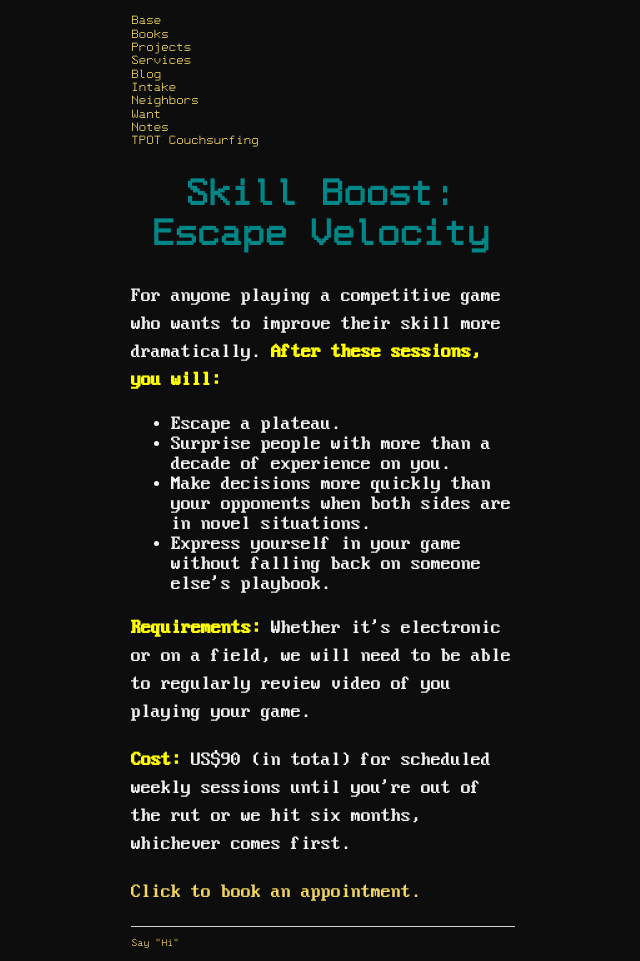
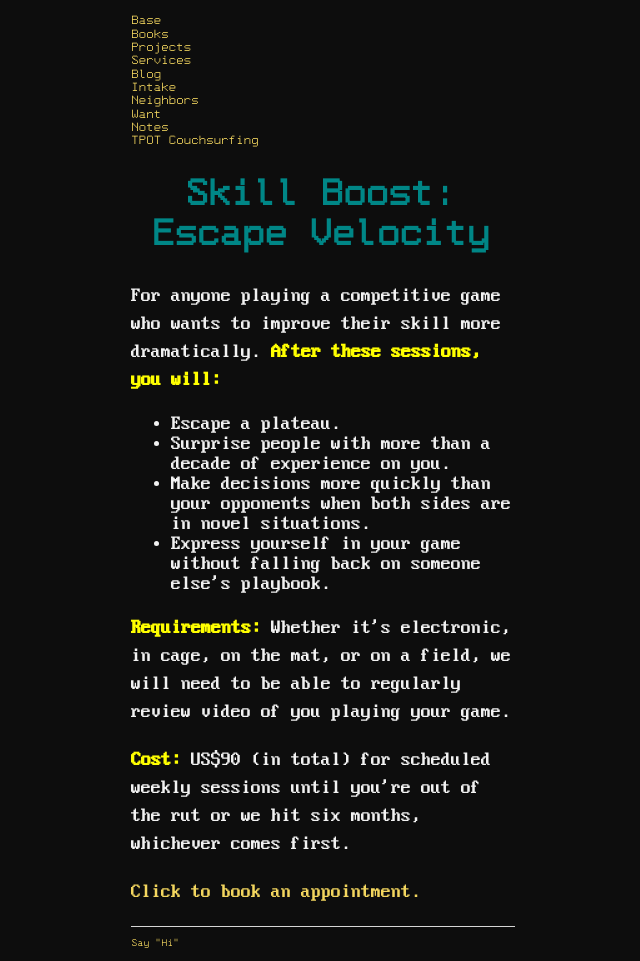
Before and after one commit to ray-dorai/ray-dorai.github.io, a Jekyll site: the page built from services.html, in a window 1280 px wide. Shown: the whole page, without its empty margins (317-957 px from the left). Built offline with Jekyll 4.4.1, drawn with Linux system fonts in a browser that asks for light colours.

Commit message:
Update services.html

```diff
--- a/services.html
+++ b/services.html
@@ -13,6 +13,6 @@
 <li> Express yourself in your game without falling back on someone else's playbook.</li>
 </ul>
 
-<p> <b style="color:yellow;">Requirements:</b> Whether it's electronic or on a field, we will need to be able to regularly review video of you playing your game.</p>
+<p> <b style="color:yellow;">Requirements:</b> Whether it's electronic, in cage, on the mat, or on a field, we will need to be able to regularly review video of you playing your game.</p>
 <p><b style="color:yellow;">Cost:</b> US$90 (in total) for scheduled weekly sessions until you're out of the rut or we hit six months, whichever comes first.</p>
 <p><a href="https://cal.com/forshaper/skill-boost-escape-velocity">Click to book an appointment.</a></p>
```
